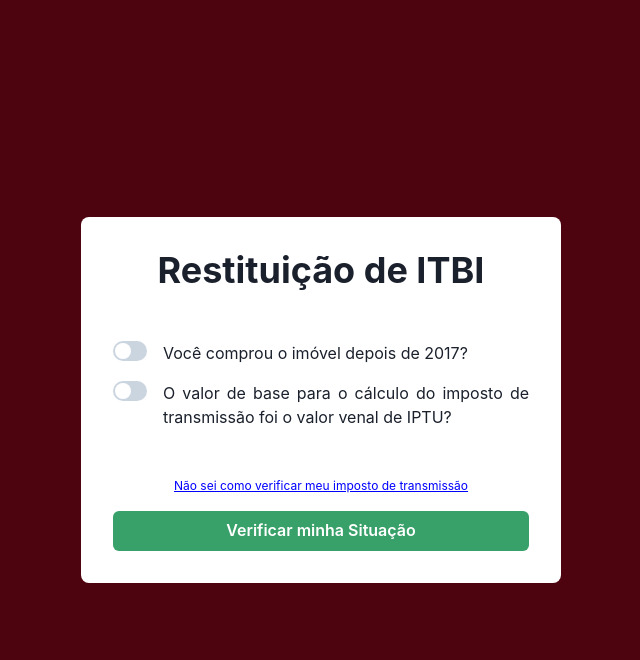
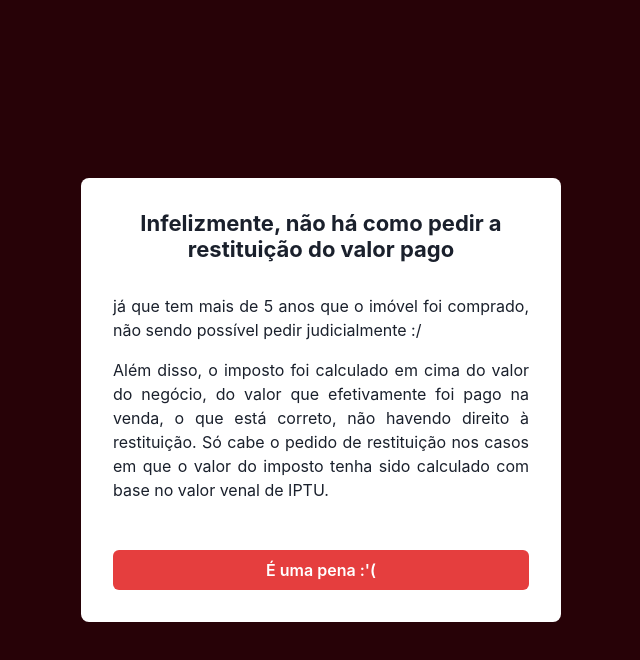
Before and after one commit to uthanhercules/forms-nl-itbi, a React (Create React App) app: page / in a window 1280 px wide. Both pictures are taken after a click on the button "Verificar minha Situação". Shown: the top 660 px of the page, without its empty margins (319-959 px from the left). Built offline with nearby package versions, Linux system fonts and the light colour scheme.

Commit message:
Basic functions done

```diff
--- a/src/views/Home/home.style.scss
+++ b/src/views/Home/home.style.scss
@@ -1,5 +1,53 @@
 @import '../../styles/variables';
 @import '../../styles/mixins';
+
+.hidden {
+  display: none;
+}
+
+.modal {
+  position: fixed;
+  justify-content: center;
+  align-items: center;
+  z-index: 1;
+  top: 0;
+  width: 100%;
+  height: 100%;
+  background-color: rgba(0, 0, 0, 0.5);
+
+  .body {
+    display: flex;
+    flex-direction: column;
+    align-items: center;
+    background-color: #fff;
+    padding: rem(32px);
+    border-radius: rem(8px);
+
+    h2 {
+      font-size: rem(22px);
+      margin-bottom: rem(32px);
+      text-align: center;
+    }
+
+    p {
+      text-align: justify;
+      margin-bottom: rem(16px);
+    }
+
+    button {
+      margin-top: rem(32px);
+      width: 100%;
+    }
+
+    @media (min-width: 768px) {
+      max-width: rem(480px);
+    }
+
+    @media (max-width: 767px) {
+      max-width: 90vw;
+    }
+  }
+}
 
 .Home {
   display: flex;
--- a/src/views/Home/home.tsx
+++ b/src/views/Home/home.tsx
@@ -1,10 +1,13 @@
-import React, { useState } from 'react';
+import { useState } from 'react';
 import { Heading, Text, Switch, Button, Tooltip } from '@chakra-ui/react';
 
 import './home.style.scss';
 
 function Home() {
   const [questions, setQuestions] = useState<boolean[]>([false, false]);
+  const [status, setStatus] = useState<string>('');
+  const [msg, setMsg] = useState<string>('');
+  const [bodyMsg, setBodyMsg] = useState<string[]>();
 
   const markQuestion = (props: { question: number }) => {
     const index = props.question - 1;
@@ -19,15 +22,60 @@ function Home() {
 
   const verifyForm = () => {
     const allTrue = questions.every((value) => value);
+    const modal: any = document.querySelector('.modal');
 
     if (allTrue) {
-      return alert('Tudo lindo!');
+      setStatus('PERFECT');
+      setMsg('Tudo leva a crer que você tem direito à restituição!');
+      setBodyMsg([
+        'Para que você tenha um atendimento personalizado, com mais tempo para falar sobre cálculos de verificação do valor de restituição, bem como, para que possa tirar eventuais dúvidas, encaminharemos você ao agendamento para conversar com advogado responsável por essas demandas',
+        'Essa consulta não é cobrada e o agendamento é online, tudo muito fácil e rápido. É só clicar no link que vai direto para a agenda do advogado e escolher o melhor dia e o melhor horário para você!',
+      ]);
+    } else {
+      setStatus('ERROR');
+      setMsg('Infelizmente, não há como pedir a restituição do valor pago');
+      setBodyMsg([
+        'já que tem mais de 5 anos que o imóvel foi comprado, não sendo possível pedir judicialmente :/',
+        'Além disso, o imposto foi calculado em cima do valor do negócio, do valor que efetivamente foi pago na venda, o que está correto, não havendo direito à restituição. Só cabe o pedido de restituição nos casos em que o valor do imposto tenha sido calculado com base no valor venal de IPTU.',
+      ]);
     }
 
-    return alert('Tudo feio!');
+    modal.style.display = 'flex';
+  };
+
+  const closeModal = () => {
+    const modal: any = document.querySelector('.modal');
+    modal.style.display = 'none';
+  };
+
+  const redirect = () => {
+    window.open(
+      'https://calendly.com/nuneselisboa/agendeumaconsulta',
+      '_blank'
+    );
+
+    closeModal();
   };
 
   return (
+    <>
+      <article className='modal hidden'>
+        <section className='body'>
+          <Heading as='h2'>{msg}</Heading>
+          {bodyMsg?.map((item) => (
+            <Text as='p'>{item}</Text>
+          ))}
+          <Button
+            onClick={() => (status === 'PERFECT' ? redirect() : closeModal())}
+            colorScheme={status === 'PERFECT' ? 'green' : 'red'}
+          >
+            {status === 'PERFECT'
+              ? 'Quero entrar em contato!'
+              : "É uma pena :'("}
+          </Button>
+        </section>
+      </article>
+
       <main className='Home'>
         <Heading as='h1'>Restituição de ITBI</Heading>
         <section className='question'>
@@ -46,8 +94,8 @@ function Home() {
           />
           <div className='text'>
             <Text as='p'>
-            O valor de base para o cálculo do imposto de transmissão foi o valor
-            venal de IPTU?{' '}
+              O valor de base para o cálculo do imposto de transmissão foi o
+              valor venal de IPTU?{' '}
             </Text>
           </div>
         </section>
@@ -61,11 +109,17 @@ function Home() {
               Não sei como verificar meu imposto de transmissão
             </Tooltip>
           </span>
-        <Button onClick={() => verifyForm()} colorScheme='green'>
+          <Button
+            onClick={() => {
+              verifyForm();
+            }}
+            colorScheme='green'
+          >
             Verificar minha Situação
           </Button>
         </section>
       </main>
+    </>
   );
 }
 
```
Lines whose indentation alone changed are shown as unchanged.
